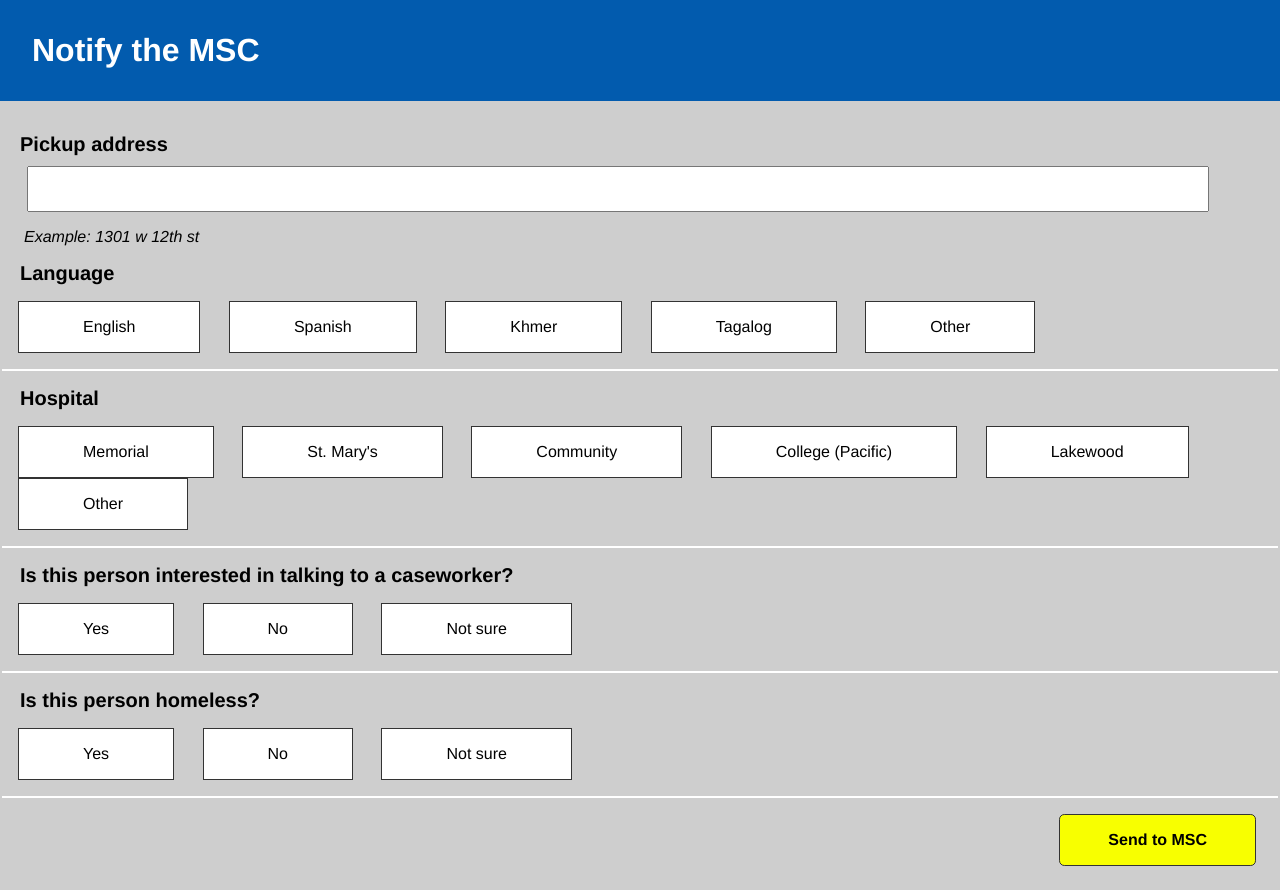
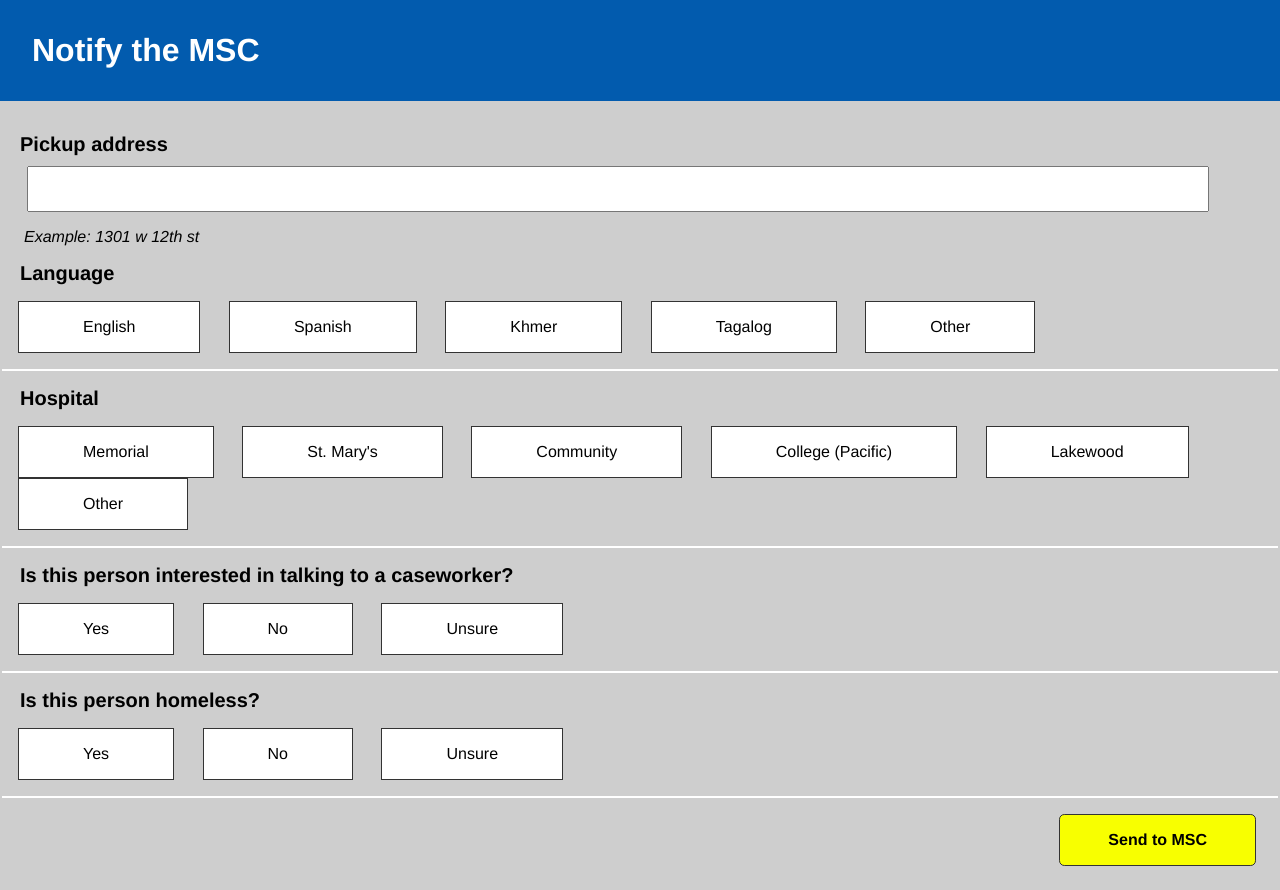
Before and after one commit to codeforamerica/notify-the-msc, a Flask app: page / in a window 1280 px wide. Run offline with Flask 2, Linux system fonts and the light colour scheme; some libraries are stand-ins or nearby versions.

Commit message:
[#68918906] Not sure -> Unsure

```diff
--- a/templates/index.html
+++ b/templates/index.html
@@ -103,7 +103,7 @@
                   </div>
                   <div class="field">
                     <label for="interested-unsure">
-                      Not sure
+                      Unsure
                       <input type="radio" name="caseworker" id="interested-unsure"></input>
                     </label>
                   </div>
@@ -124,7 +124,7 @@
                   </div>
                   <div class="field">
                     <label for="homeless-unsure">
-                      Not sure
+                      Unsure
                       <input type="radio" name="homeless" id="homeless-unsure"></input>
                     </label>
                   </div>
```
